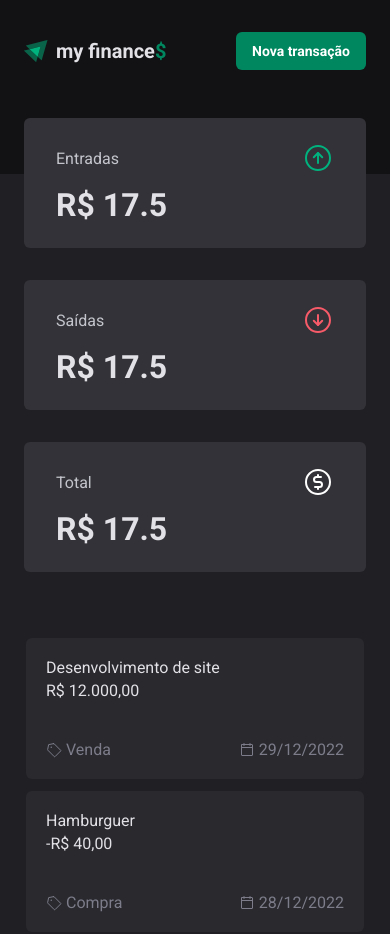
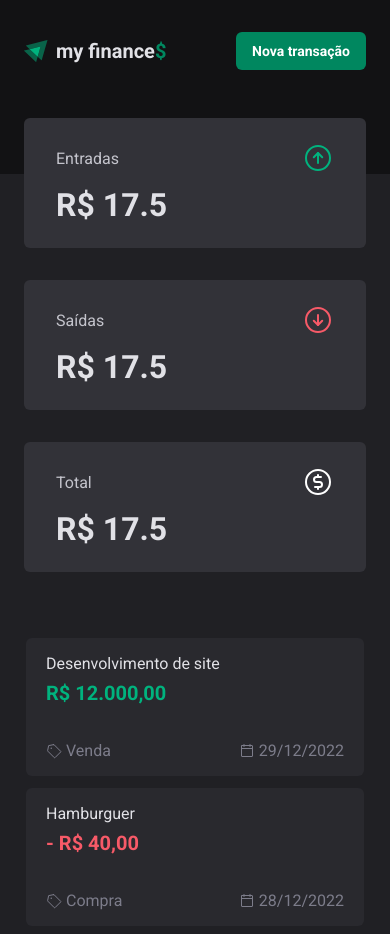
Before and after one commit to Matheus-Pazinati/my-finances-2.0, a React (Vite) app: page / in a window 390 px wide. Built offline with nearby package versions, Linux system fonts and the light colour scheme.

Commit message:
Finaliza estilizacao para mobile da tabela de transacoes

```diff
--- a/src/components/TransactionsTable/index.tsx
+++ b/src/components/TransactionsTable/index.tsx
@@ -1,5 +1,5 @@
 import { CalendarBlank, Tag } from "phosphor-react";
-import { TableContainer, TableContent } from "./styles";
+import { TableContainer, TableContent, TransactionAmount } from "./styles";
 
 export function TransactionsTable() {
   return (
@@ -9,7 +9,12 @@ export function TransactionsTable() {
           <tr>
             <div className="TransactionAndValueContainer">
               <td>Desenvolvimento de site</td>
-              <td>R$ 12.000,00</td>
+              <td>
+                <TransactionAmount type="income">
+                  R$ 12.000,00
+                </TransactionAmount>
+
+              </td>
             </div>
             <div className="TypeAndDateContainer">
               <td>
@@ -25,7 +30,11 @@ export function TransactionsTable() {
           <tr>
             <div className="TransactionAndValueContainer">
               <td>Hamburguer</td>
-              <td>-R$ 40,00</td>
+              <td>
+                <TransactionAmount type="expense">
+                  - R$ 40,00
+                </TransactionAmount>
+              </td>
             </div>
             <div className="TypeAndDateContainer">
               <td>
--- a/src/components/TransactionsTable/styles.ts
+++ b/src/components/TransactionsTable/styles.ts
@@ -25,7 +25,7 @@ export const TableContent = styled.table`
     display: flex;
     background-color: ${({theme}) => theme["gray-700"]};
     width: 100%;
-    padding: 1.25rem;
+    padding: 1rem 1.25rem;
   }
 
   .TransactionAndValueContainer {
@@ -49,3 +49,14 @@ export const TableContent = styled.table`
     }
   }
 `
+
+interface TransactionAmountProps {
+  type: 'income' | 'expense'
+}
+
+export const TransactionAmount = styled.span<TransactionAmountProps>`
+  font-size: 1.25rem;
+  font-weight: 700;
+  line-height: 2rem;
+  color: ${({theme, type}) => type === 'income' ? theme["green-300"] : theme["red-300"]};
+`
```
